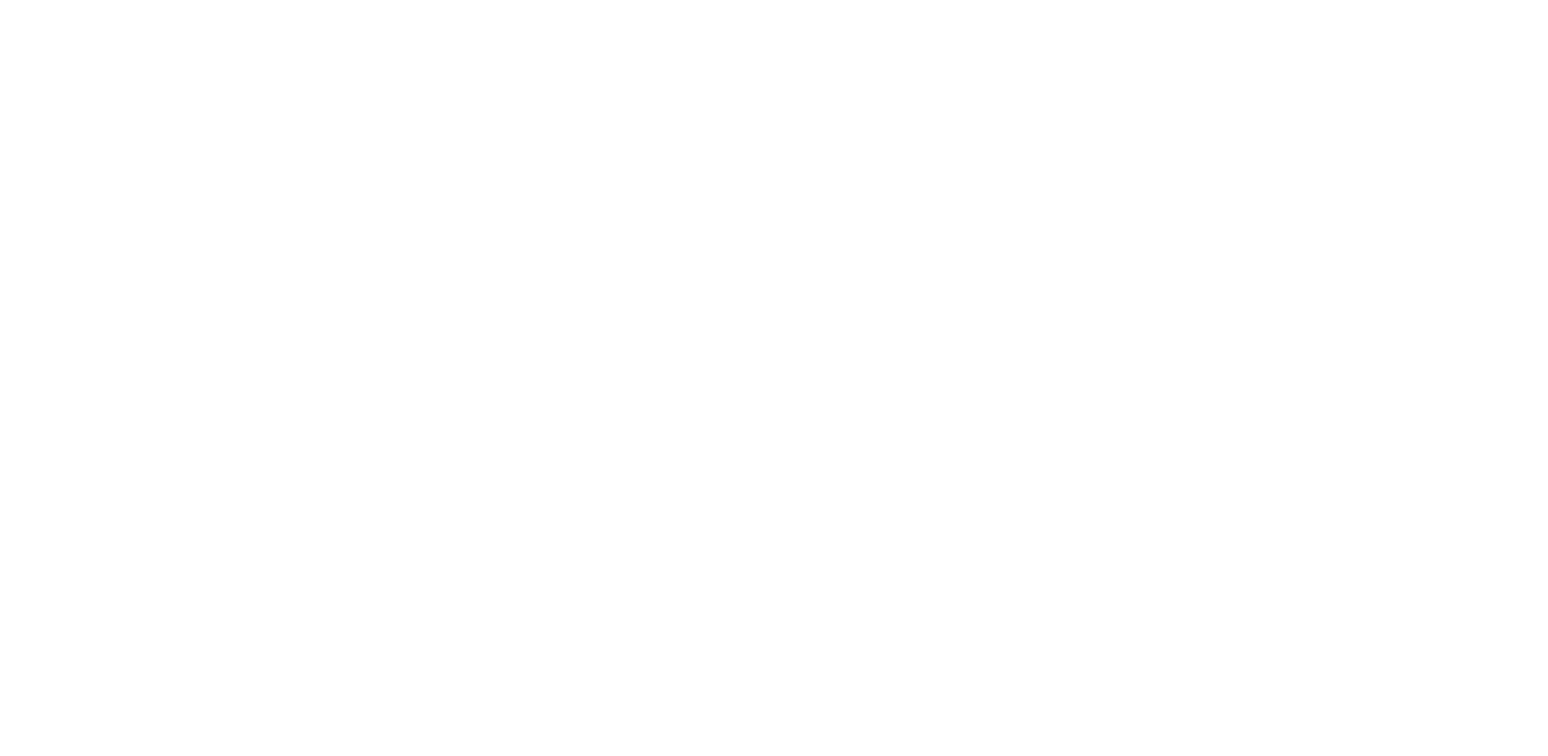
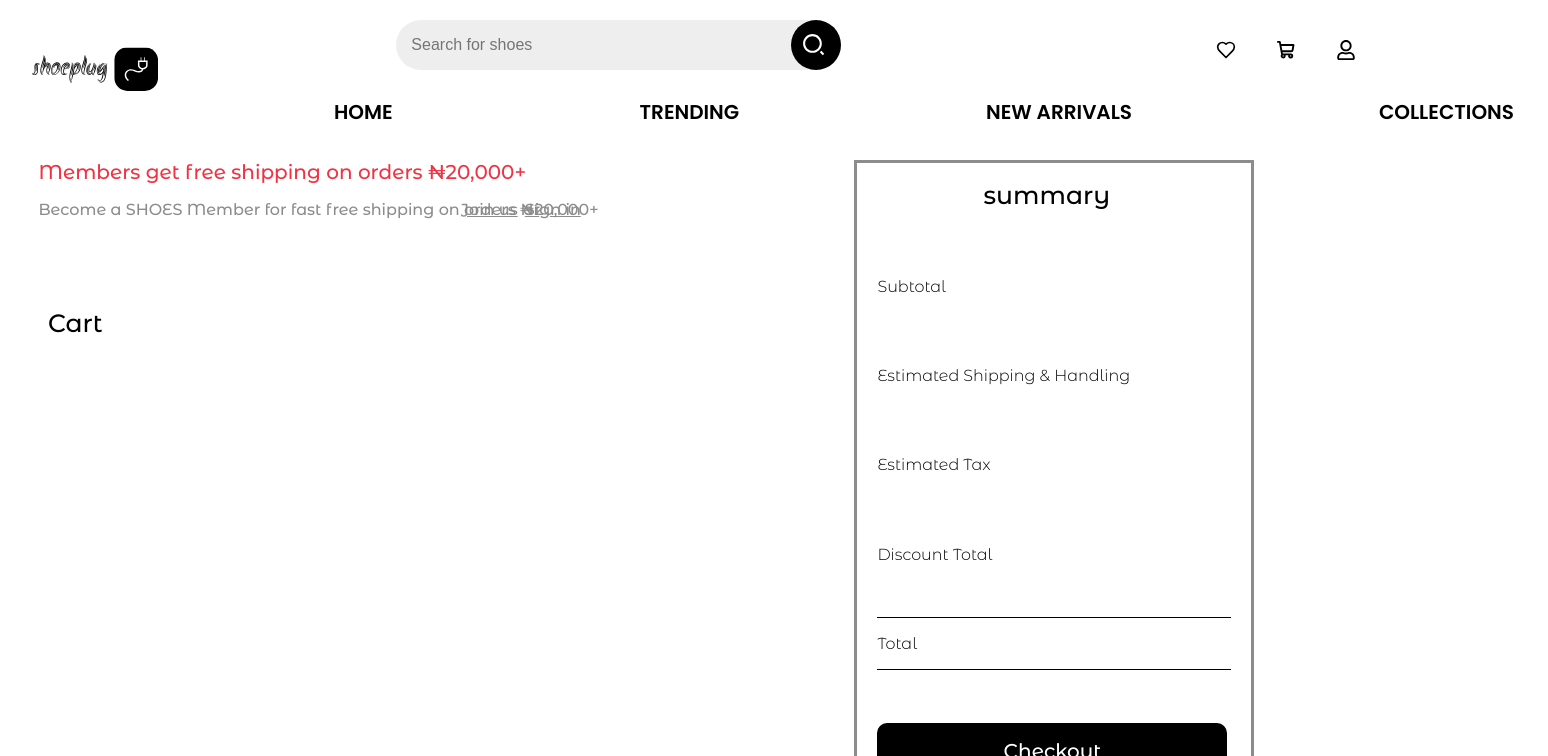
Before and after one commit to youngedge/shoeplug, a React (Vite) app: page /cart in a window 1280 px wide. Before the commit this address had no page. Shown: the top 756 px of the page, 1548 px wide, since content can reach past the window. Built offline with nearby package versions, Linux system fonts and the light colour scheme; the HTML template or start-up script is replaced by a standard one; a web font is replaced by a local one.

Commit message:
cart 50% done

```diff
--- a/src/App.tsx
+++ b/src/App.tsx
@@ -3,7 +3,7 @@
 import LoginPage from './components/LoginPage/Login';
 import SignupForm from './components/SignupPage/Signup';
 import LandingPage from './components/LandingPage/Landing';
-
+import Cart from './components/Cart/Cart';
 const App: React.FC = () => {
    return (
        <BrowserRouter>
@@ -11,6 +11,7 @@
                <Route path="/" element={<LoginPage />} />
                <Route path="/signup" element={<SignupForm />} />
                <Route path= "/landing" element={<LandingPage/>} />
+               <Route path='/cart' element={<Cart/>} />
            </Routes>
        </BrowserRouter>
    );
--- a/src/components/Cart/Cart.css
+++ b/src/components/Cart/Cart.css
@@ -0,0 +1,304 @@
+@import url('https://fonts.googleapis.com/css2?family=Montserrat+Alternates:ital,wght@0,100;0,200;0,300;0,400;0,500;0,600;0,700;0,800;0,900;1,100;1,200;1,300;1,400;1,500;1,600;1,700;1,800;1,900&display=swap');
+.navbar {
+    position: absolute;
+    background-color:  white;
+    color: white;
+    padding: 15px 20px;
+    display: flex;
+    justify-content: space-between;
+    align-items: center;
+    width: 98%;
+    height: 100px;
+    top: 0px;
+    left: 0px;
+  }
+
+  .navbar a {
+    color: inherit;
+    text-decoration: none;
+    margin: 0 10px;
+  }
+
+  .navbar a:hover {
+    color: lightgray;
+  }
+  .Logo3 {
+    text-align: center; /* Example: Center the logo */
+  }
+
+  .Logo3 img {
+    position: absolute;
+    width: 190px; /* Example: Adjust logo size */
+    margin-bottom: 20px; /* Example: Add some spacing */
+    left: 0%;
+    margin-top: -7%;
+  }
+  /* ... (Your existing navbar styles) */
+
+  .search-bar {
+    width: 550px;
+    height: 48px;
+    padding: 0px 0;
+    border-radius: 10px;
+    display: flex;
+    justify-content: space-between;
+    position: absolute;
+    right: 35%;
+    top: 20px;
+  }
+
+  .search-bar input {
+    width: calc(100% - 20px);
+    height: 100%;
+    border: none;
+    outline: none;
+    border-radius: 62px;
+    padding-left: 15px;
+    font-size: 16px;
+    background-color: #EEEEEE;
+  }
+  .search-bar::after { /* Create a pseudo-element */
+    content: '';
+    position: absolute;
+    right: 0px;      /* Adjust for placement and padding */
+    top: 52%;
+    transform: translateY(-50%);
+    width: 50px;      /* Size of the circle */
+    height: 50px;
+    background-color: black;  /* Color of the circle */
+    border-radius: 50%;   /* Make it a circle */
+  }
+
+  .search-bar .search-logo {
+    color: white;
+    position: relative;
+    z-index: 2;
+    left: 510px;  /* Adjust this value to overlap the circle */
+    top: 12px;     /* Adjust this value for vertical placement */
+  }
+
+  .likes{
+    color: black;
+    position: relative;
+    left: 900px;
+    top: 20px;
+  }
+  .cart{
+    color: black;
+    position: relative;
+    left: 930px;
+    top: 20px;
+  }
+  .user{
+    color: black;
+    position: relative;
+    left: 960px;
+    top: 20px;
+  }
+  .nav-container {
+    width: 1200px;
+    height: 40px;
+    display: flex;
+    justify-content: space-between;
+    padding: 0 24px;
+    position: absolute;
+    top: 100px;
+    left: 300px;
+    color: black;
+    font-family: Poppins;
+    font-size: 20px;
+    font-weight: 600;
+    line-height: 24px;
+    letter-spacing: 0em;
+    text-align: left;
+  }
+  .cart-name{
+    font-family: Montserrat Alternates;
+    font-size: 25px;
+    font-weight: 500;
+    line-height: 30px;
+    text-align: left;
+    position: relative;
+    top: 300px;
+    left: 40px;
+  }
+
+.member1{
+  position: absolute;
+  top: 20%;
+  left: 3%;
+  font-family: Montserrat Alternates;
+  font-size: 20px;
+  font-weight: 500;
+  line-height: 24px;
+  text-align: left;
+  color: #F13242;
+
+
+}
+.member2{
+  position: absolute;
+  top: 25%;
+  left: 3%;
+  font-family: Montserrat Alternates;
+  font-size: 16px;
+  font-weight: 500;
+  line-height: 19.2px;
+  text-align: left;
+  color: #8C8C8C;
+
+}
+.member3{
+  position: absolute;
+  top: 25%;
+  left: 36%;
+  font-family: Montserrat Alternates;
+  font-size: 16px;
+  font-weight: 500;
+  line-height: 19.2px;
+  text-align: left;
+  color: #8C8C8C;
+  text-decoration: underline;
+  text-decoration-color: #8C8C8C;
+}
+a {
+  color: inherit; /* Inherit text color from parent element */
+  text-decoration: underline;
+}
+.member4{
+  position: absolute;
+  top: 25%;
+  left: 41%;
+  font-family: Montserrat Alternates;
+  font-size: 16px;
+  font-weight: 500;
+  line-height: 19.2px;
+  text-align: left;
+  color: #8C8C8C;
+  text-decoration: underline;
+  text-decoration-color: #8C8C8C;
+}
+.or{
+  position: absolute;
+  top: 1%;
+  left: 110%;
+  font-family: Montserrat Alternates;
+  font-size: 16px;
+  font-weight: 500;
+  line-height: 19.2px;
+  text-align: left;
+  color: #8C8C8C;
+  text-decoration-color: #8C8C8C;
+}
+.cart-summary {
+  border: 3px solid #8C8C8C;  /* Adds a subtle border */
+  padding: 20px;           /* Adds spacing within the summary box */
+  box-sizing: border-box;  /* Keeps padding from expanding the width */
+  width: 400px;            /* Adjust the width as needed */
+  position: absolute;
+  right: 2%;
+  top: 20%;
+}
+
+.cart-summary span {
+  display: block;          /* Makes each label take up full width */
+  margin-bottom: 70px;      /* Adds space between labels */
+}
+.summary{
+  font-family: Montserrat Alternates;
+  font-size: 25px;
+  font-weight: 500;
+  line-height: 24px;
+  text-align: left;
+  color: #000000;
+  margin-left: 30%;
+}
+.sub-t{
+  font-family: Montserrat Alternates;
+  font-size: 16px;
+  font-weight: 300;
+  line-height: 19.2px;
+  text-align: left;
+  color: #000000;
+}
+.estimated-ship-handling{
+  font-family: Montserrat Alternates;
+  font-size: 16px;
+  font-weight: 300;
+  line-height: 19.2px;
+  text-align: left;
+  color: #000000;
+}
+.estimated-tax{
+  font-family: Montserrat Alternates;
+  font-size: 16px;
+  font-weight: 300;
+  line-height: 19.2px;
+  text-align: left;
+  color: #000000;
+}
+.discount-total{
+  font-family: Montserrat Alternates;
+  font-size: 16px;
+  font-weight: 300;
+  line-height: 19.2px;
+  text-align: left;
+  color: #000000;
+}
+.total {
+  font-family: Montserrat Alternates;
+  font-size: 16px;
+  font-weight: 300;
+  line-height: 19.2px;
+  text-align: left;
+  color: #000000;
+  position: relative;
+}
+
+.total::before {
+  content: '';
+  position: absolute;
+  top: 35px;
+  left: 0;
+  width: 100%;
+  height: 1px;
+  background-color: #000000;
+}
+
+.total::after {
+  content: '';
+  position: absolute;
+  bottom: 35px;
+  left: 0;
+  width: 100%;
+  height: 1px;
+  background-color: #000000;
+}
+.cart-summary button {
+  width: 350px;
+  height: 55px;
+  padding: 10px 0;
+  border-radius: 5px 0 0 0;
+  opacity: 1;
+  background-color: #000000;
+  font-family: Montserrat Alternates;
+  font-size: 20px;
+  font-weight: 500;
+  line-height: 24px;
+  text-align: left;
+  border: none;
+  cursor: pointer;
+}
+
+.cart-summary button a {
+  color: #ffffff;
+  text-decoration: none;
+}
+.cart-summary button {
+
+  border-radius: 10px;
+  text-align: center;
+}
+.cart-summary button:hover{
+  background-color: #8C8C8C;
+}
--- a/src/components/Cart/Cart.tsx
+++ b/src/components/Cart/Cart.tsx
@@ -0,0 +1,73 @@
+import React, { Component } from 'react';
+import { Link } from 'react-router-dom';
+import './Cart.css';
+import logo from './logo3.svg';
+import { RiSearch2Line } from "react-icons/ri";
+import { LuHeart } from "react-icons/lu";
+import { PiShoppingCartBold } from "react-icons/pi";
+import { FaRegUser } from "react-icons/fa";
+export class Cart extends Component {
+
+
+  render() {
+    return (
+      <div>
+                   <nav className="navbar">
+            <div className='Logo3'>
+                <img src={logo} alt="ShoePlug Logo" />
+            </div>
+            <div className="search-bar">
+            <div className="search-logo-container">
+            <RiSearch2Line className='search-logo' size="25px" />
+            </div>
+            <div className='likes-container'>
+            <LuHeart className='likes' size= "20px"/>
+            </div>
+            <div className='cart-container'>
+            <Link to='/cart'>
+            <PiShoppingCartBold className='cart' size="20px"/>
+            </Link>
+            </div>
+            <div className='user-container'>
+            <FaRegUser className='user'  size="20px"/>
+            </div>
+                <input type="text" placeholder="Search for shoes" />
+            </div>
+                    <div className='nav-container'>
+            <Link to="/landing">HOME</Link>
+            <Link to="">TRENDING</Link>
+            <Link to="">NEW ARRIVALS</Link>
+            <Link to="">COLLECTIONS</Link>
+            </div>
+            </nav>
+            <div className='member-box'>
+            <div className="member-content">
+              <span className='member1'>Members get free shipping on orders ₦20,000+</span>
+              <span className='member2'>Become a SHOES Member for fast free shipping on orders ₦20,000+</span>
+              <span className='member3'>
+              <Link to="">Join us</Link> <span className='or'>or</span>
+              </span>
+              <span className='cart-name'>Cart</span>
+              <span className='member4'>
+              <Link to="">Sign in</Link>
+              </span>
+              </div>
+            </div>
+
+            <div className='cart-summary'>
+              <span className='summary'>summary</span>
+              <span className='sub-t'>Subtotal</span>
+              <span className='estimated-ship-handling'>Estimated Shipping & Handling</span>
+              <span className='estimated-tax'>Estimated Tax</span>
+              <span className='discount-total'>Discount Total</span>
+              <span className='total'>Total</span>
+              <button type="button">
+            <Link to="">Checkout</Link>
+        </button>
+            </div>
+      </div>
+    )
+  }
+}
+
+export default Cart
--- a/src/components/LandingPage/Landing.css
+++ b/src/components/LandingPage/Landing.css
@@ -168,7 +168,7 @@
   text-align: left;
   width: 514px;
   height: 108px;
-  top: 410%;
+  top: 520%;
   right: 65%;
 }
 .pill {
--- a/src/components/LandingPage/Landing.tsx
+++ b/src/components/LandingPage/Landing.tsx
@@ -23,7 +23,9 @@
             <LuHeart className='likes' size= "20px"/>
             </div>
             <div className='cart-container'>
+            <Link to='/cart'>
             <PiShoppingCartBold className='cart' size="20px"/>
+            </Link>
             </div>
             <div className='user-container'>
             <FaRegUser className='user'  size="20px"/>
@@ -47,10 +49,10 @@
                 <span className='pill-tittle'>SHOP NOW</span>
             </button>
             <div className='nav-container'>
-            <Link to="/Home">HOME</Link>
-            <Link to="/Trending">TRENDING</Link>
-            <Link to="/NewArrivals">NEW ARRIVALS</Link>
-            <Link to="/Collections">COLLECTIONS</Link>
+            <Link to="/landing">HOME</Link>
+            <Link to="">TRENDING</Link>
+            <Link to="">NEW ARRIVALS</Link>
+            <Link to="">COLLECTIONS</Link>
             </div>
         </nav>
         </div>
```
Also changed, not shown: src/components/Cart/logo3.svg (added).
